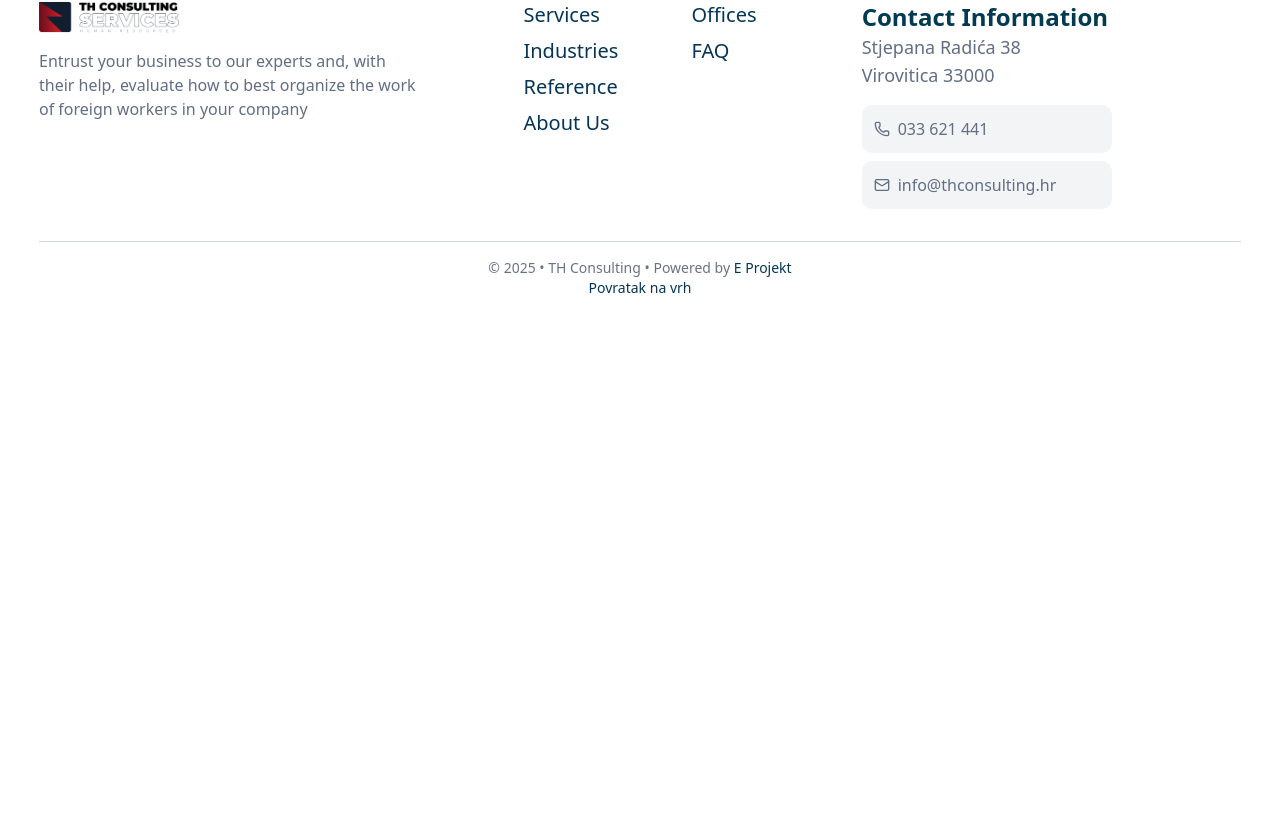
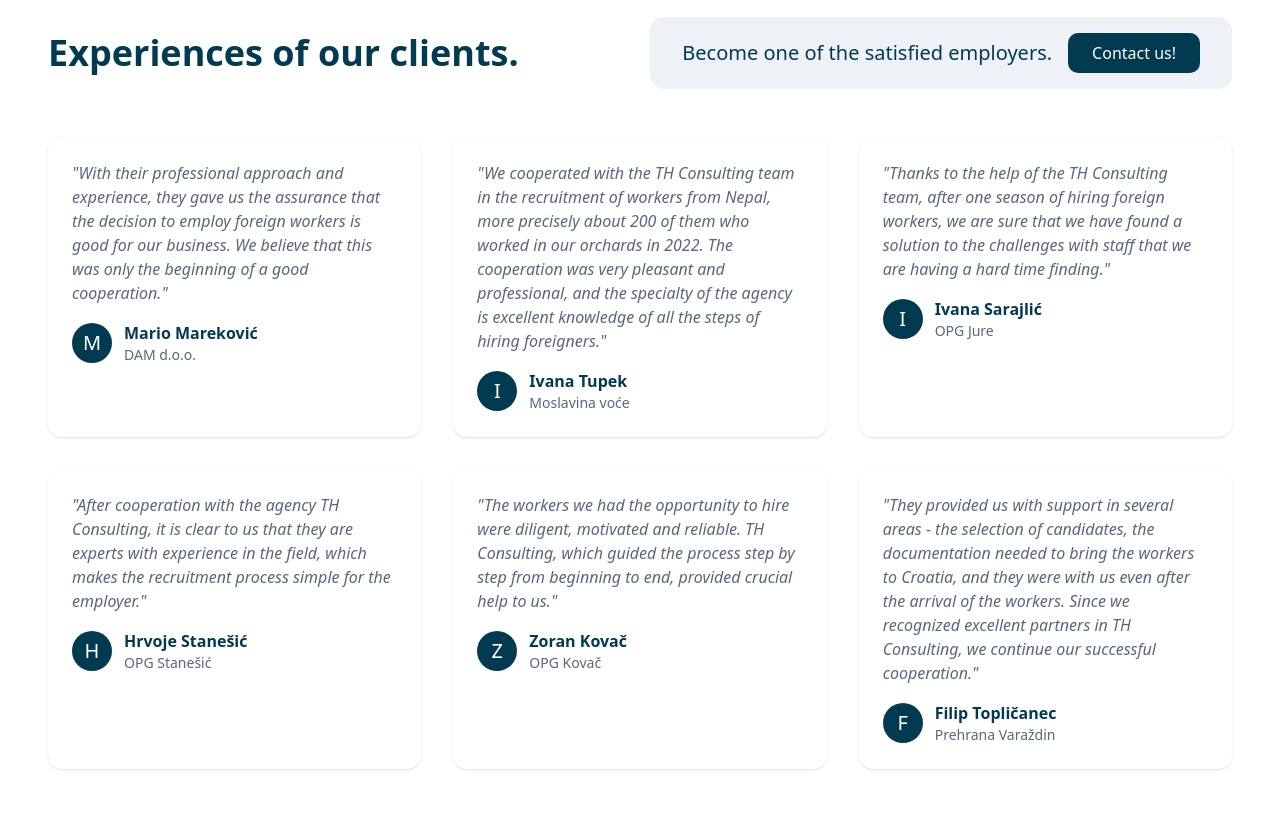
Before and after one commit to mdalaminfaraji/thconsulting-fe, a Next.js app: page /en/reference in a window 1280 px wide. Shown: the part 983-1800 px from the top of the page. Before the commit the page ends 1313 px from the top, so only its background shows below. Built offline with nearby package versions, Linux system fonts and the light colour scheme.

Commit message:
reference section

```diff
--- a/src/app/(english-layout)/en/reference/page.tsx
+++ b/src/app/(english-layout)/en/reference/page.tsx
@@ -25,7 +25,151 @@ export default function ReferencePageEnglish() {
           </p>
         </div>
       </div>
+
       <LogoGallery />
+      {/* Experiences of our clients. */}
+      <section className="my-12 px-4 md:px-8 lg:px-12">
+        <div className="max-w-7xl mx-auto">
+          <div className="flex items-center justify-between mb-12">
+            <h2 className="text-3xl md:text-4xl font-bold text-[#023a51]">
+              Experiences of our clients.
+            </h2>
+            <div className="bg-[#eef1f6] px-8 py-4 rounded-xl flex items-center justify-between gap-4">
+              <p className="text-xl text-[#023a51]">
+                Become one of the satisfied employers.
+              </p>
+              <button className="bg-[#023a51] text-white px-6 py-2 rounded-lg hover:bg-[#034b6a] transition-colors">
+                Contact us!
+              </button>
+            </div>
+          </div>
+
+          <div className="grid grid-cols-1 md:grid-cols-2 lg:grid-cols-3 gap-8">
+            {/* Testimonial 1 */}
+            <div className="bg-white p-6 rounded-xl shadow space-y-4">
+              <p className="text-[#59667d] italic">
+                &quot;With their professional approach and experience, they gave
+                us the assurance that the decision to employ foreign workers is
+                good for our business. We believe that this was only the
+                beginning of a good cooperation.&quot;
+              </p>
+              <div className="flex items-center gap-3">
+                <div className="w-10 h-10 bg-[#023a51] rounded-full flex items-center justify-center text-white text-xl">
+                  M
+                </div>
+                <div>
+                  <p className="text-[#023a51] font-semibold">
+                    Mario Mareković
+                  </p>
+                  <p className="text-[#59667d] text-sm">DAM d.o.o.</p>
+                </div>
+              </div>
+            </div>
+
+            {/* Testimonial 2 */}
+            <div className="bg-white p-6 rounded-xl shadow space-y-4">
+              <p className="text-[#59667d] italic">
+                &quot;We cooperated with the TH Consulting team in the
+                recruitment of workers from Nepal, more precisely about 200 of
+                them who worked in our orchards in 2022. The cooperation was
+                very pleasant and professional, and the specialty of the agency
+                is excellent knowledge of all the steps of hiring
+                foreigners.&quot;
+              </p>
+              <div className="flex items-center gap-3">
+                <div className="w-10 h-10 bg-[#023a51] rounded-full flex items-center justify-center text-white text-xl">
+                  I
+                </div>
+                <div>
+                  <p className="text-[#023a51] font-semibold">Ivana Tupek</p>
+                  <p className="text-[#59667d] text-sm">Moslavina voće</p>
+                </div>
+              </div>
+            </div>
+
+            {/* Testimonial 3 */}
+            <div className="bg-white p-6 rounded-xl shadow space-y-4">
+              <p className="text-[#59667d] italic">
+                &quot;Thanks to the help of the TH Consulting team, after one
+                season of hiring foreign workers, we are sure that we have found
+                a solution to the challenges with staff that we are having a
+                hard time finding.&quot;
+              </p>
+              <div className="flex items-center gap-3">
+                <div className="w-10 h-10 bg-[#023a51] rounded-full flex items-center justify-center text-white text-xl">
+                  I
+                </div>
+                <div>
+                  <p className="text-[#023a51] font-semibold">Ivana Sarajlić</p>
+                  <p className="text-[#59667d] text-sm">OPG Jure</p>
+                </div>
+              </div>
+            </div>
+
+            {/* Testimonial 4 */}
+            <div className="bg-white p-6 rounded-xl shadow space-y-4">
+              <p className="text-[#59667d] italic">
+                &quot;After cooperation with the agency TH Consulting, it is
+                clear to us that they are experts with experience in the field,
+                which makes the recruitment process simple for the
+                employer.&quot;
+              </p>
+              <div className="flex items-center gap-3">
+                <div className="w-10 h-10 bg-[#023a51] rounded-full flex items-center justify-center text-white text-xl">
+                  H
+                </div>
+                <div>
+                  <p className="text-[#023a51] font-semibold">
+                    Hrvoje Stanešić
+                  </p>
+                  <p className="text-[#59667d] text-sm">OPG Stanešić</p>
+                </div>
+              </div>
+            </div>
+
+            {/* Testimonial 5 */}
+            <div className="bg-white p-6 rounded-xl shadow space-y-4">
+              <p className="text-[#59667d] italic">
+                &quot;The workers we had the opportunity to hire were diligent,
+                motivated and reliable. TH Consulting, which guided the process
+                step by step from beginning to end, provided crucial help to
+                us.&quot;
+              </p>
+              <div className="flex items-center gap-3">
+                <div className="w-10 h-10 bg-[#023a51] rounded-full flex items-center justify-center text-white text-xl">
+                  Z
+                </div>
+                <div>
+                  <p className="text-[#023a51] font-semibold">Zoran Kovač</p>
+                  <p className="text-[#59667d] text-sm">OPG Kovač</p>
+                </div>
+              </div>
+            </div>
+
+            {/* Testimonial 6 */}
+            <div className="bg-white p-6 rounded-xl shadow space-y-4">
+              <p className="text-[#59667d] italic">
+                &quot;They provided us with support in several areas - the
+                selection of candidates, the documentation needed to bring the
+                workers to Croatia, and they were with us even after the arrival
+                of the workers. Since we recognized excellent partners in TH
+                Consulting, we continue our successful cooperation.&quot;
+              </p>
+              <div className="flex items-center gap-3">
+                <div className="w-10 h-10 bg-[#023a51] rounded-full flex items-center justify-center text-white text-xl">
+                  F
+                </div>
+                <div>
+                  <p className="text-[#023a51] font-semibold">
+                    Filip Topličanec
+                  </p>
+                  <p className="text-[#59667d] text-sm">Prehrana Varaždin</p>
+                </div>
+              </div>
+            </div>
+          </div>
+        </div>
+      </section>
     </div>
   );
 }
```
